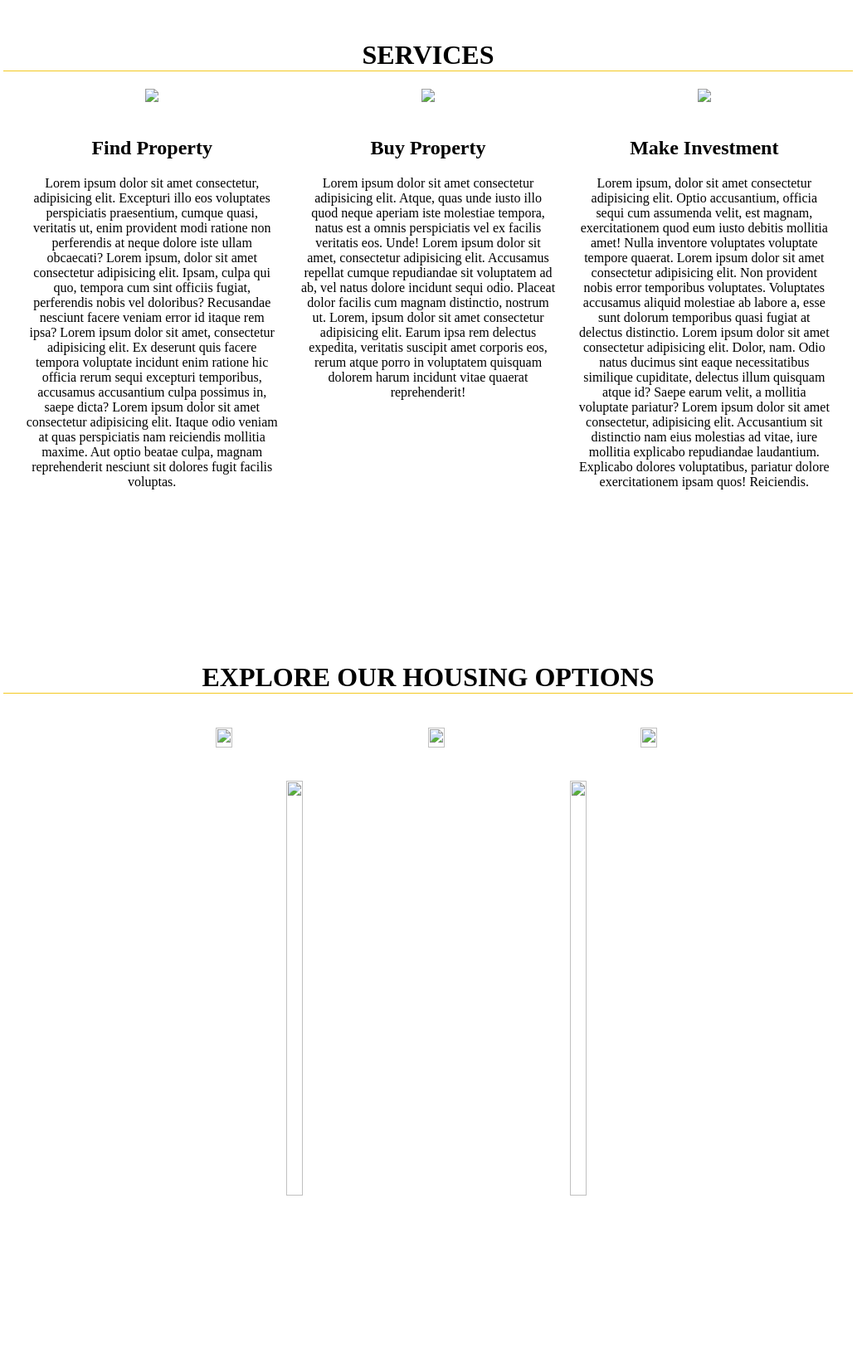
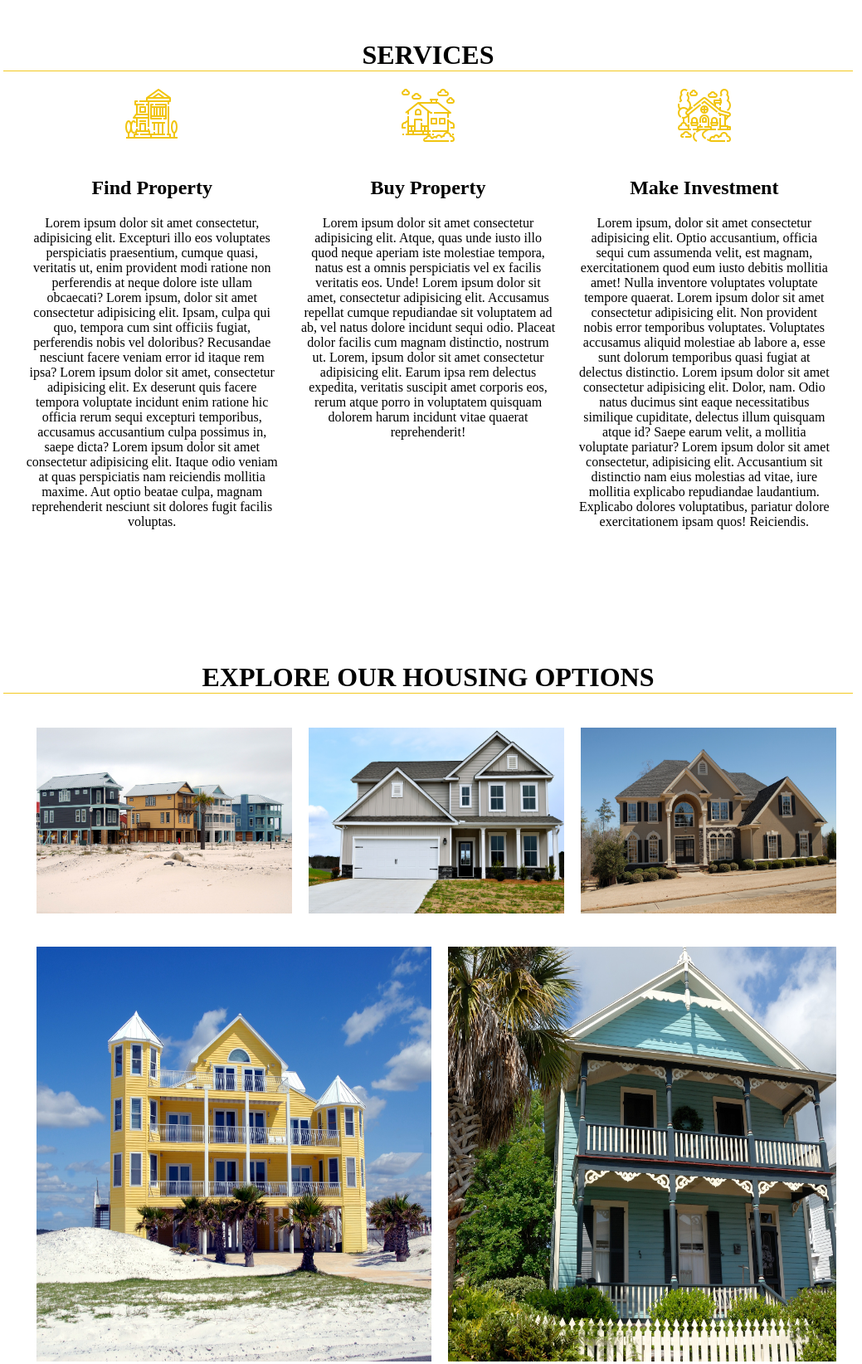
Before and after one commit to ItisCyph3r/Real-Estate-Starter-Website, a plain HTML site: page index.html in a window 1280 px wide. Shown: the part 652-2296 px from the top of the page at 83% size, without its empty margins (124-1163 px from the left). Drawn offline with Linux system fonts and the light colour scheme; files that its build step writes are made by us from their sources; files whose address does not match are found by name.

Commit message:
Update index.html

```diff
--- a/index.html
+++ b/index.html
@@ -7,7 +7,7 @@
         <title></title>
         <meta name="description" content="">
         <meta name="viewport" content="width=device-width, initial-scale=1">
-        <link rel="stylesheet" href="/real-estate/assets/css/main.css">
+        <link rel="stylesheet" href="assets/css/main.css">
 
     </head>
     <body>
@@ -52,7 +52,7 @@
                             </div>
                             <div class="search-icon">
                                 <a href="#">
-                                    <img src="/real-estate/assets/images/icons8-find-50.png" alt="" width="40%" height="70%">
+                                    <img src="assets/images/icons8-find-50.png" alt="" width="40%" height="70%">
                                 </a>
                             </div>
                         </div>
@@ -66,7 +66,7 @@
                 </h1>
                 <div class="content-section-grid">
                     <div class="content-section-grid-text">
-                        <img src="/real-estate/assets/images/icons8-house-64.png">
+                        <img src="assets/images/icons8-house-64.png">
                         <br><br>
                         <h2>Find Property</h2>
                         <P>
@@ -77,7 +77,7 @@
                         </P>
                     </div>
                     <div class="content-section-grid-text">
-                        <img src="/real-estate/assets/images/icons8-house-64(1).png">
+                        <img src="assets/images/icons8-house-64(1).png">
                         <br><br>
                         <h2>Buy Property</h2>
                         <p>
@@ -86,7 +86,7 @@
                         </p>
                     </div>
                     <div class="content-section-grid-text">
-                        <img src="/real-estate/assets/images/icons8-house-64(2).png">
+                        <img src="assets/images/icons8-house-64(2).png">
                         <br><br>
                         <h2>Make Investment</h2>
                         <p>
@@ -106,29 +106,29 @@
                     <div class="content-section-two-grid">
                         <div class="content-section-two-images">
 
-                            <img src="/real-estate/assets/images/beach-homes-gfd687ce41_1920.jpg" width="100%" height="100%" alt="">
+                            <img src="assets/images/beach-homes-gfd687ce41_1920.jpg" width="100%" height="100%" alt="">
                             <!-- <h3 style="color: black">FOR SALE</p> -->
                         </div>
                         <div class="content-section-two-images">
-                            <img src="/real-estate/assets/images/new-home-g9ce17b63d_1920.jpg" width="100%" height="100%" alt="">
+                            <img src="assets/images/new-home-g9ce17b63d_1920.jpg" width="100%" height="100%" alt="">
                             <!-- <h3 style="color: black">FOR SALE</p> -->
                         </div>
                         <div class="content-section-two-images">
-                            <img src="/real-estate/assets/images/home-g3d64042a6_1920.jpg" width="100%" height="100%" alt="">
+                            <img src="assets/images/home-g3d64042a6_1920.jpg" width="100%" height="100%" alt="">
                             <!-- <h3 style="color: black">FOR SALE</p> -->
                         </div>
                     </div>
                     <div class="content-section-two-grid">
                          <div class="content-section-two-images">
-                            <img src="/real-estate/assets/images/florida-g6f4bf51b7_1920.jpg"width="100%" height="500px" alt="">
+                            <img src="assets/images/florida-g6f4bf51b7_1920.jpg"width="100%" height="500px" alt="">
                              <!-- <h3 style="color: black">FOR SALE</p>  -->
                         </div>
                         <div class="content-section-two-images">
-                            <img src="/real-estate/assets/images/restored-home-gf613e7d1a_1920.jpg" width="100%" height="500px"; position: center; alt="">
+                            <img src="assets/images/restored-home-gf613e7d1a_1920.jpg" width="100%" height="500px"; position: center; alt="">
                              <!-- <h3 style="color: black">FOR SALE</p>  -->
                         </div>
                         <!-- <div class="content-section-two-images">
-                            <img src="/real-estate/assets/images/home-g3d64042a6_1920.jpg" width="100%" height="100%" alt="">
+                            <img src="assets/images/home-g3d64042a6_1920.jpg" width="100%" height="100%" alt="">
                         </div> -->
                     </div>
                 </div>
```
